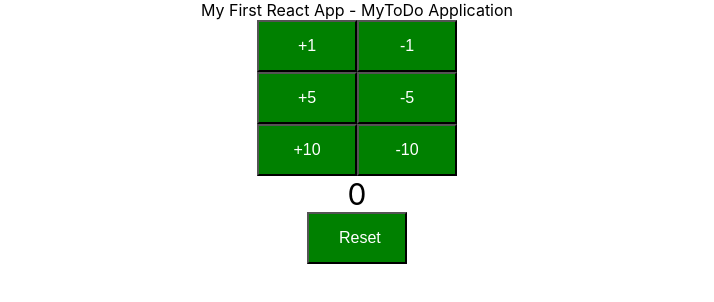
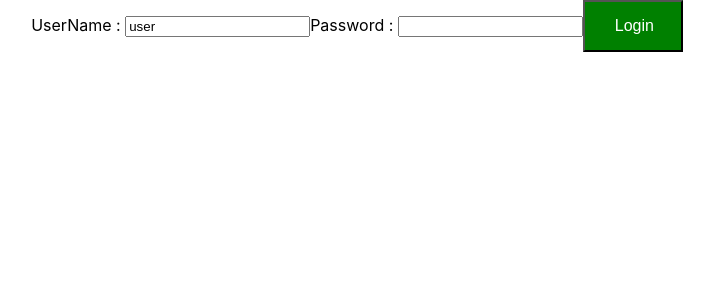
Before and after one commit to yogesh991/todo-app, a React (Create React App) app: page / in a window 1280 px wide. Shown: the top 302 px of the page, without its empty margins (283-997 px from the left). Built offline with nearby package versions, Linux system fonts and the light colour scheme.

Commit message:
Added todoApp class for creating ui

```diff
--- a/src/App.js
+++ b/src/App.js
@@ -4,13 +4,15 @@
 import ThirdComponent from './components/learning-exercise/ThirdComponent';
 import './App.css';
 import Counter from './components/counter/Counter';
+import TodoApp from './components/todo/TodoApp';
+
 
 class App extends Component {
   render(){
     return (
       <div className="App">
-        My First React App - MyToDo Application
-        <Counter></Counter>
+        {/*<Counter></Counter> */}
+        <TodoApp></TodoApp>
       </div>
     );
   }
--- /dev/null
+++ b/src/components/todo/TodoApp.jsx
@@ -0,0 +1,43 @@
+import React, {Component} from 'react';
+
+class TodoApp extends Component{
+    render(){
+        return (
+            <div className="TodoApp">
+                <LoginComponent></LoginComponent>
+            </div>
+        );
+    }
+}
+
+class LoginComponent extends Component{
+
+    constructor(props){
+        super(props);
+        this.state ={
+               username : 'user',
+               password : ''
+        }
+        this.handleUsernameChange = this.handleUsernameChange.bind(this)
+        this.handlePasswordChange = this.handlePasswordChange.bind(this)
+    }
+    render(){
+        return (
+            <div className="LoginComponent">
+                UserName : <input type="text" name="username" value={this.state.username} onChange={this.handleUsernameChange}/>
+                Password : <input type="password" name="password" value={this.state.password} onChange={this.handlePasswordChange}/>
+                <button>Login</button>
+            </div>
+        );
+    }
+    handleUsernameChange(event){
+        console.log(event.target.value)
+        this.setState({username : event.target.value})
+    }
+    handlePasswordChange(event){
+        console.log(event.target.value)
+        this.setState({password : event.target.value})
+    }
+}
+
+export default TodoApp;
```
